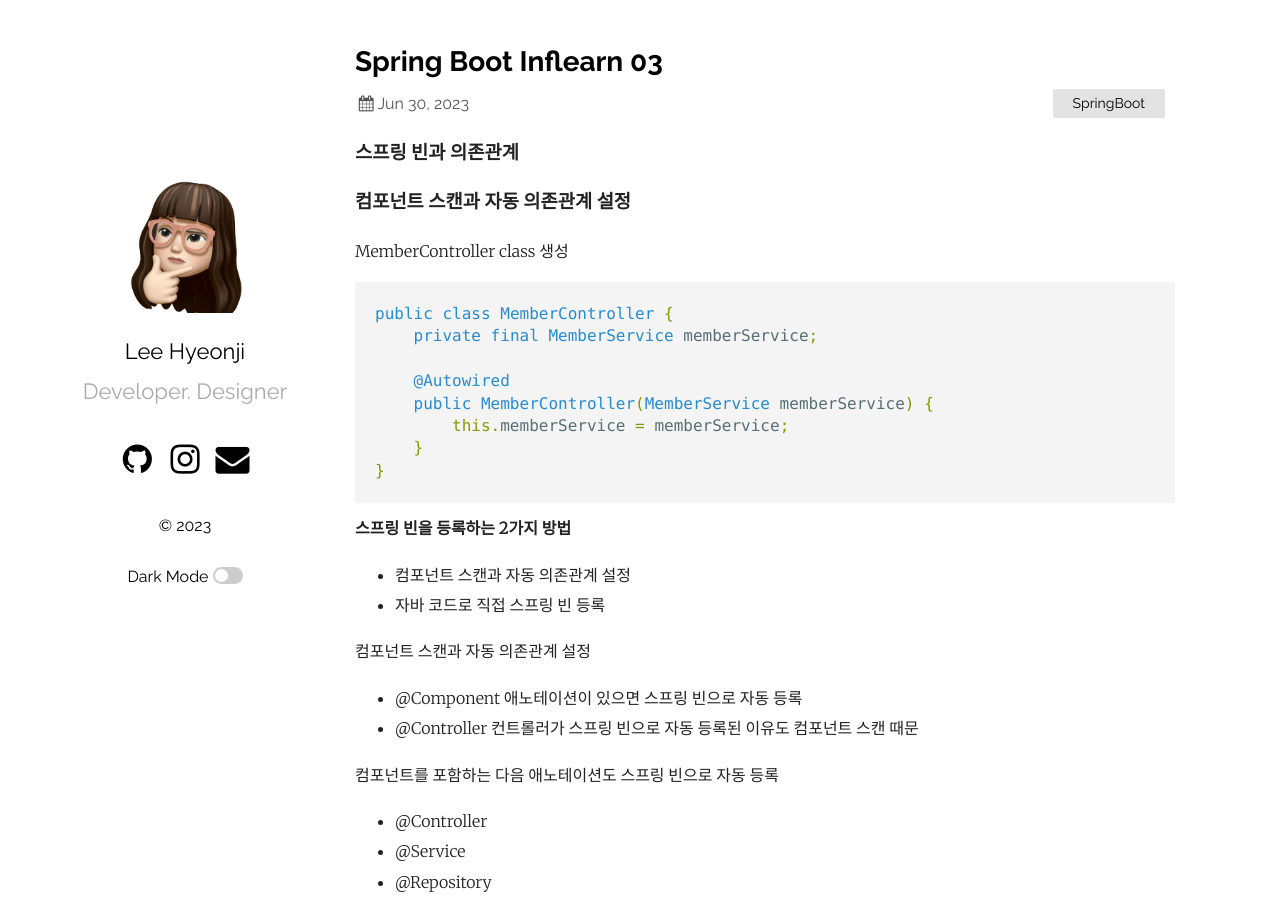
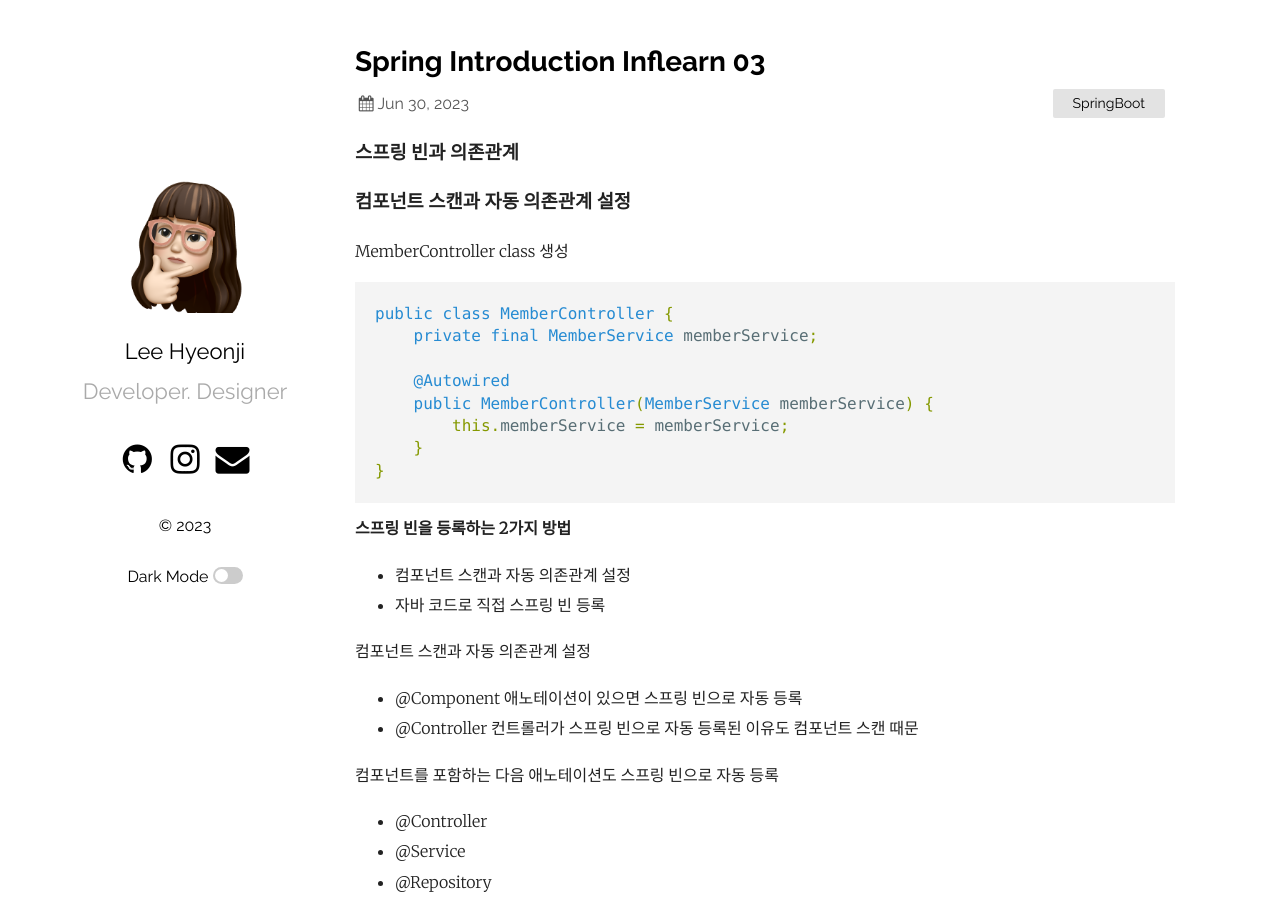
Before and after one commit to ehyeong/ehyeong.github.io, a Jekyll site: the page built from _posts/2023-06-30-springboot3.markdown, in a window 1280 px wide and 900 px high. Built offline with Jekyll 4.4.1, drawn with Linux system fonts in a browser that asks for light colours.

Commit message:
이름 변경

```diff
--- a/_posts/2023-06-30-springboot1.markdown
+++ b/_posts/2023-06-30-springboot1.markdown
@@ -1,6 +1,6 @@
 ---
 layout: post
-title:  "Spring Boot Inflearn 01"
+title:  "Spring Introduction Inflearn 01"
 excerpt: "스프링 웹 개발 기초"
 date:   2023-06-30 23:03:36 +0530
 categories: SpringBoot
--- a/_posts/2023-06-30-springboot2.markdown
+++ b/_posts/2023-06-30-springboot2.markdown
@@ -1,6 +1,6 @@
 ---
 layout: post
-title:  "Spring Boot Inflearn 02"
+title:  "Spring Introduction Inflearn 02"
 excerpt: "회원 관리 예제 - 백엔드 개발"
 date:   2023-06-30 23:04:36 +0530
 categories: SpringBoot
--- a/_posts/2023-06-30-springboot3.markdown
+++ b/_posts/2023-06-30-springboot3.markdown
@@ -1,6 +1,6 @@
 ---
 layout: post
-title:  "Spring Boot Inflearn 03"
+title:  "Spring Introduction Inflearn 03"
 excerpt: "스프링 빈과 의존관계"
 date:   2023-06-30 23:05:36 +0530
 categories: SpringBoot
--- a/_posts/2023-07-01-springboot4.markdown
+++ b/_posts/2023-07-01-springboot4.markdown
@@ -1,6 +1,6 @@
 ---
 layout: post
-title:  "Spring Boot Inflearn 04"
+title:  "Spring Introduction Inflearn 04"
 excerpt: "회원 관리 예제 - 웹 MVC 개발"
 date:   2023-07-01 21:30:36 +0530
 categories: SpringBoot
--- a/_posts/2023-07-02-springboot5.markdown
+++ b/_posts/2023-07-02-springboot5.markdown
@@ -1,6 +1,6 @@
 ---
 layout: post
-title:  "Spring Boot Inflearn 05"
+title:  "Spring Introduction Inflearn 05"
 excerpt: "스프링 DB 접근 기술"
 date:   2023-07-02 21:30:36 +0530
 categories: SpringBoot
--- a/_posts/2023-07-04-springboot6.markdown
+++ b/_posts/2023-07-04-springboot6.markdown
@@ -1,6 +1,6 @@
 ---
 layout: post
-title:  "Spring Boot Inflearn 06"
+title:  "Spring Introduction Inflearn 06"
 excerpt: "AOP"
 date:   2023-07-04 21:30:36 +0530
 categories: SpringBoot
```
